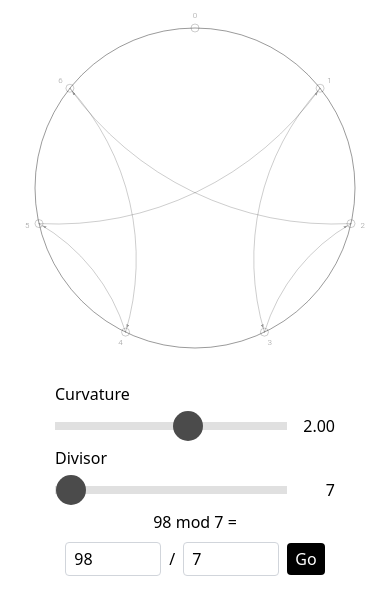
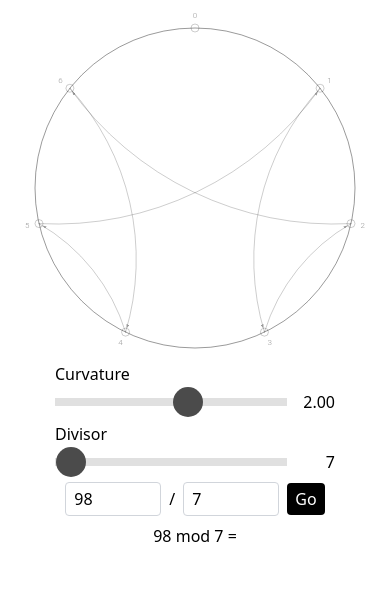
Before and after one commit to alexandre-eisenmann/diophantus, a React (Create React App) app: page / in a window 390 px wide. Shown: the top 614 px of the page. Built offline with nearby package versions, Linux system fonts and the light colour scheme.

Commit message:
try to fit in small mobile screen

```diff
--- a/src/DivisorGraph.js
+++ b/src/DivisorGraph.js
@@ -271,7 +271,7 @@ const DivisorGraph = () => {
         </g>
       </svg>
 
-      <div >
+      <div className="mt-[-20px]">
         <div>
           <StableSliderComponent
             id = {"curv"}
@@ -307,11 +307,6 @@ const DivisorGraph = () => {
           />
         </div>
       </div>
-
-      <div className = "mt-2">
-        <div>{dividend} mod {divisor} = <span id="mod"></span></div>
-      </div>
-
       <div className="mt-2 flex items-center space-x-2">
       <input
         id="dividend"
@@ -332,6 +327,10 @@ const DivisorGraph = () => {
       />
       <button onClick={createPath} className="bg-black text-white px-2 py-1 rounded">Go</button>
     </div>
+      <div className = "mt-2">
+        <div>{dividend} mod {divisor} = <span id="mod"></span></div>
+      </div>
+
 
 
     </div>
--- a/src/StableSliderComponent.js
+++ b/src/StableSliderComponent.js
@@ -86,7 +86,7 @@ const StableSliderComponent = ({ id, initialValue, label, min, max, step, onChan
   return (
     <div className="flex justify-center touch-none">
       <div className="w-[280px]">
-        <label htmlFor={id} className="block mb-2">{label}</label>
+        <label htmlFor={id} className="block mb-1">{label}</label>
         <div className="flex items-center space-x-2">
           <input
             ref={sliderRef}
```
